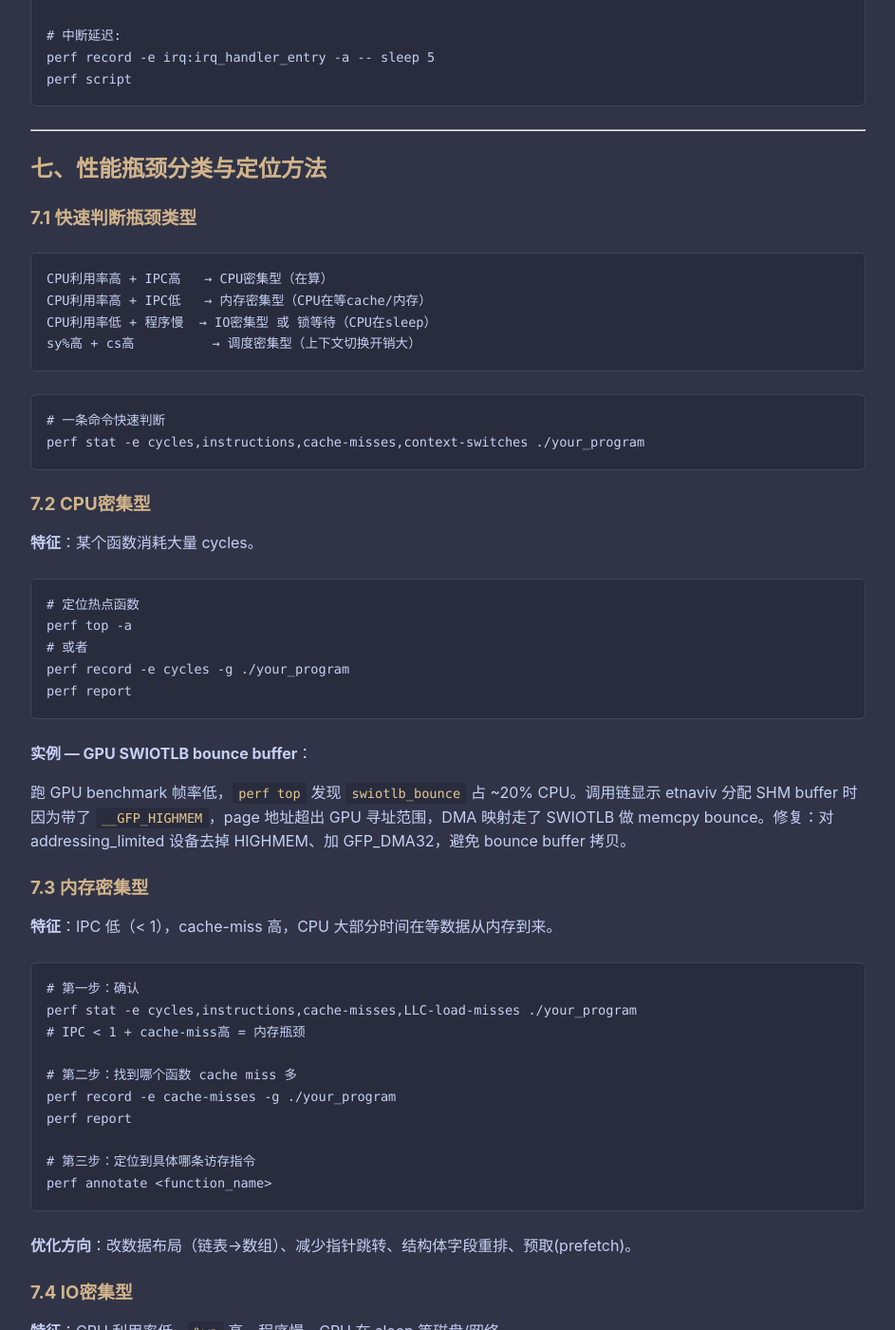
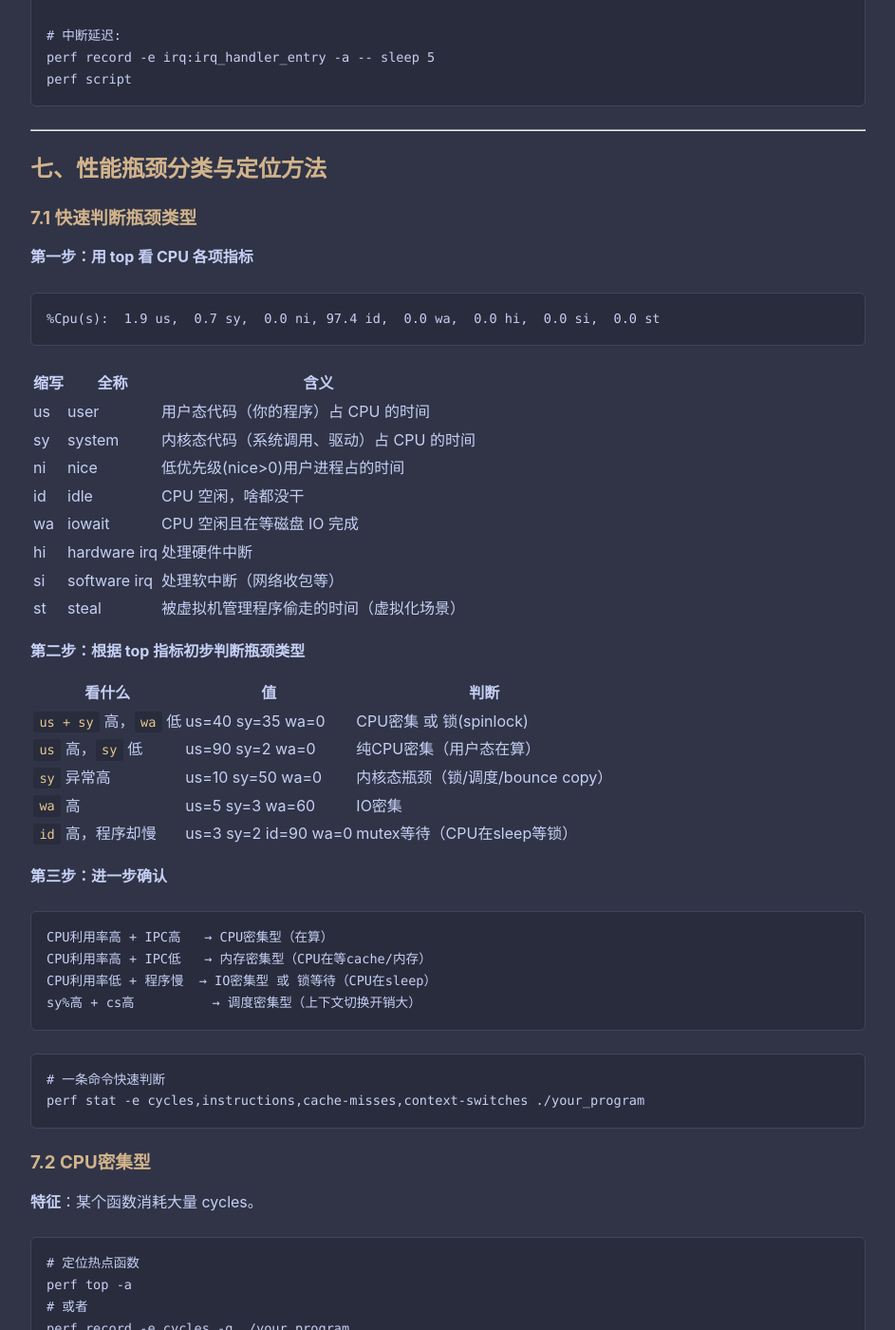
Before and after one commit to wangxiaolei12/wangxiaolei12.github.io, a Jekyll site: the page built from _posts/userspace-tools/2026-06-16-linux-perf-implementation-and-usage.md, in a window 1280 px wide and 1400 px high, scrolled down 12414 px. Shown: the whole window at 95% size, without its empty margins (168-1111 px from the left). Built offline with Jekyll 4.4.1, drawn with Linux system fonts in a browser that asks for light colours.

Commit message:
perf: add top CPU metrics explanation and quick diagnosis table

````diff
--- a/_posts/userspace-tools/2026-06-16-linux-perf-implementation-and-usage.md
+++ b/_posts/userspace-tools/2026-06-16-linux-perf-implementation-and-usage.md
@@ -552,6 +552,35 @@ perf script
 
 ### 7.1 快速判断瓶颈类型
 
+**第一步：用 top 看 CPU 各项指标**
+
+```
+%Cpu(s):  1.9 us,  0.7 sy,  0.0 ni, 97.4 id,  0.0 wa,  0.0 hi,  0.0 si,  0.0 st
+```
+
+| 缩写 | 全称 | 含义 |
+|------|------|------|
+| us | user | 用户态代码（你的程序）占 CPU 的时间 |
+| sy | system | 内核态代码（系统调用、驱动）占 CPU 的时间 |
+| ni | nice | 低优先级(nice>0)用户进程占的时间 |
+| id | idle | CPU 空闲，啥都没干 |
+| wa | iowait | CPU 空闲且在等磁盘 IO 完成 |
+| hi | hardware irq | 处理硬件中断 |
+| si | software irq | 处理软中断（网络收包等） |
+| st | steal | 被虚拟机管理程序偷走的时间（虚拟化场景） |
+
+**第二步：根据 top 指标初步判断瓶颈类型**
+
+| 看什么 | 值 | 判断 |
+|--------|------|------|
+| `us + sy` 高，`wa` 低 | us=40 sy=35 wa=0 | CPU密集 或 锁(spinlock) |
+| `us` 高，`sy` 低 | us=90 sy=2 wa=0 | 纯CPU密集（用户态在算） |
+| `sy` 异常高 | us=10 sy=50 wa=0 | 内核态瓶颈（锁/调度/bounce copy） |
+| `wa` 高 | us=5 sy=3 wa=60 | IO密集 |
+| `id` 高，程序却慢 | us=3 sy=2 id=90 wa=0 | mutex等待（CPU在sleep等锁） |
+
+**第三步：进一步确认**
+
 ```
 CPU利用率高 + IPC高   → CPU密集型（在算）
 CPU利用率高 + IPC低   → 内存密集型（CPU在等cache/内存）
````
